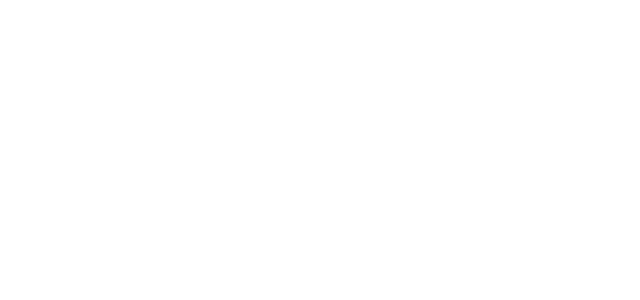
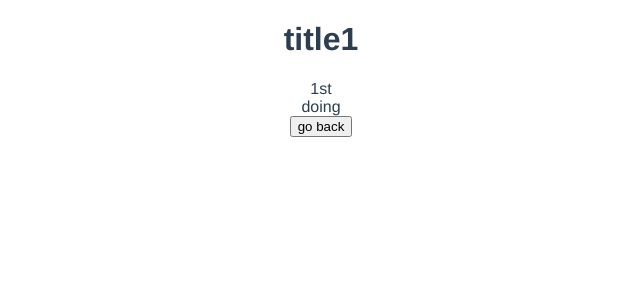
Before and after one commit to blacknikka/my-vue3-test, a Vue app in the folder src/: page /memo/1 in a window 1280 px wide. Before the commit this address had no page. Shown: the top 300 px of the page, without its empty margins (319-959 px from the left). Built offline with nearby package versions, Linux system fonts and the light colour scheme.

Commit message:
create detail page.

```diff
--- a/src/src/router/index.ts
+++ b/src/src/router/index.ts
@@ -3,6 +3,7 @@
 import Home from '@/views/Home.vue';
 import Memos from '@/views/memos.vue';
 import AddMemo from '@/views/AddMemo.vue';
+import MemoDetails from '@/views/MemoDetails.vue';
 
 const routes: Array<RouteRecordRaw> = [
   {
@@ -20,6 +21,11 @@
     name: 'AddMemo',
     component: AddMemo,
   },
+  {
+    path: '/memo/:id',
+    name: 'MemoDetails',
+    component: MemoDetails,
+  },
 ];
 
 const router = createRouter({
--- a/src/src/views/AddMemo.vue
+++ b/src/src/views/AddMemo.vue
@@ -25,7 +25,7 @@
 import { defineComponent, inject, reactive } from 'vue';
 import { useRouter } from 'vue-router';
 import { memoKey } from '@/store/memo/memo';
-import { Params } from '@/store/memo/types';
+import { Params } from '@/store/memo/type';
 
 export default defineComponent({
   setup() {
--- /dev/null
+++ b/src/src/views/MemoDetails.vue
@@ -0,0 +1,39 @@
+<template>
+  <h1>{{ memo.title }}</h1>
+  <div>{{ memo.body }}</div>
+  <div>{{ memo.status }}</div>
+
+  <button @click="onClick">go back</button>
+</template>
+
+<script lang="ts">
+import { defineComponent, inject } from 'vue';
+import { useRoute, useRouter } from 'vue-router';
+import { memoKey } from '@/store/memo/memo';
+
+export default defineComponent({
+  setup() {
+    const memoStore = inject(memoKey);
+    if (!memoStore) {
+      throw new Error('memo store is not provided');
+    }
+
+    const route = useRoute();
+    const router = useRouter();
+
+    if (!('id' in route.params)) {
+      throw new Error('id is invalid.');
+    }
+    const memo = memoStore.getMemo(Number(route.params.id));
+
+    const onClick = () => {
+      router.back();
+    };
+
+    return {
+      memo,
+      onClick,
+    };
+  },
+});
+</script>
--- a/src/src/views/memos.vue
+++ b/src/src/views/memos.vue
@@ -1,7 +1,7 @@
 <template>
   <h2>memos</h2>
   <ul>
-    <li v-for="memo in memoStore.state.memos" :key="memo.id">
+    <li v-for="memo in memoStore.state.memos" :key="memo.id" @click="onClick(memo.id)">
       {{ memo.title }}
     </li>
   </ul>
@@ -11,6 +11,7 @@
 <script lang="ts">
 import { defineComponent, inject } from 'vue';
 import { memoKey } from '@/store/memo/memo';
+import { useRouter } from 'vue-router';
 
 export default defineComponent({
   setup() {
@@ -19,8 +20,20 @@
       throw new Error('memo store is not provided');
     }
 
+    const router = useRouter();
+
+    const onClick = (id: string): void => {
+      router.push({
+        name: 'MemoDetails',
+        params: {
+          id,
+        },
+      });
+    };
+
     return {
       memoStore,
+      onClick,
     };
   },
 });
```
